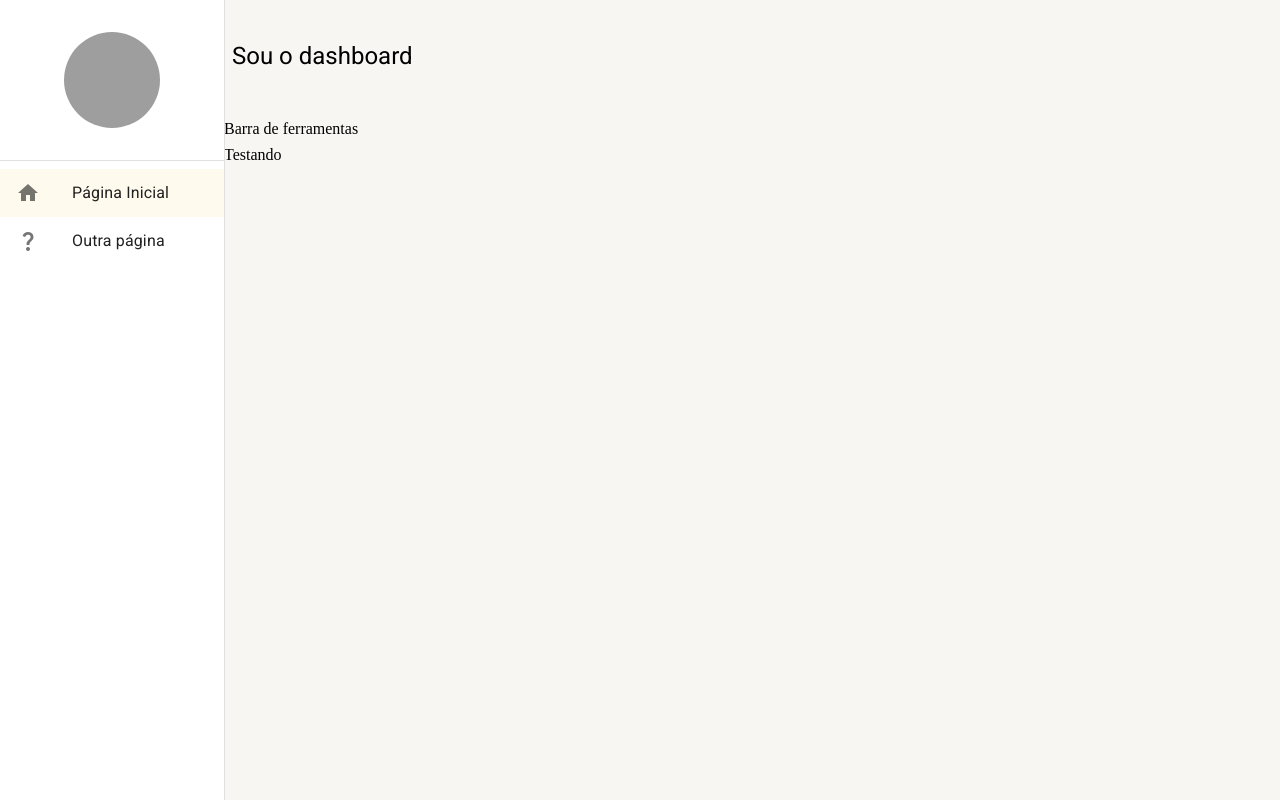
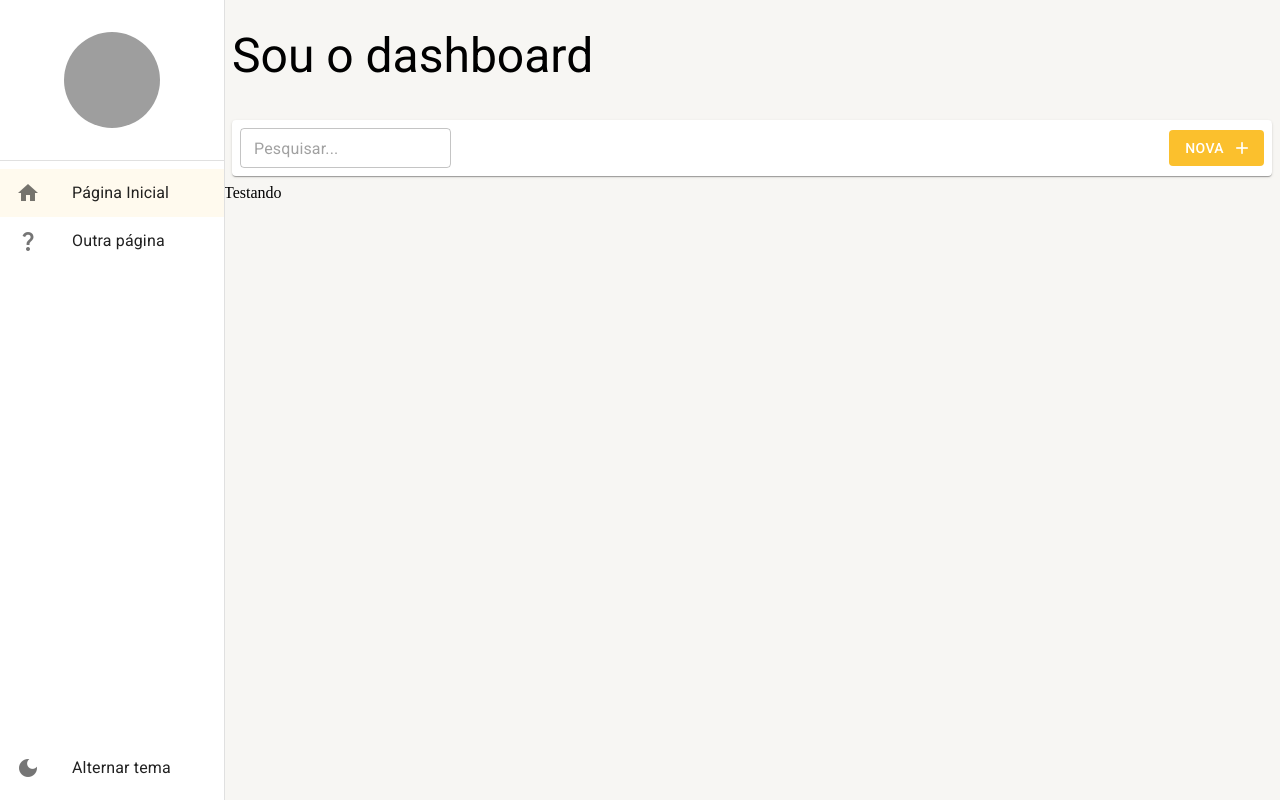
Before and after one commit to limaalan/projeto_react, a React (Create React App) app: page /pagina-inicial in a window 1280 px wide. Built offline with nearby package versions, Linux system fonts and the light colour scheme; grey boxes are pictures that could not be loaded.

Commit message:
feat: criar campo de pesquisa e botão de pesquisar

```diff
--- a/src/pages/dashboard/Dashboard.tsx
+++ b/src/pages/dashboard/Dashboard.tsx
@@ -1,9 +1,16 @@
 import { LayoutBaseDePagina } from "../../shared/layouts";
-
-export const Dashboard = () =>{
-    return (
-        <LayoutBaseDePagina titulo="Sou o dashboard">
-            Testando
-        </LayoutBaseDePagina>
-    );
-}
+import { BarraDeFerramentas } from "../../shared/components";
+export const Dashboard = () => {
+  return (
+    <LayoutBaseDePagina
+      titulo="Sou o dashboard"
+      barraDeFerramentas={
+        <BarraDeFerramentas
+            mostrarInputBusca
+            textoBotaoNovo="Nova"
+        />}
+    >
+      Testando
+    </LayoutBaseDePagina>
+  );
+};
--- /dev/null
+++ b/src/shared/components/barra-de-ferramentas/BarraDeFerramentas.tsx
@@ -0,0 +1,57 @@
+import { Box, Button, Icon, Paper, TextField, useTheme } from "@mui/material";
+
+interface IBarraDeFerramentasProps {
+  textoDaBusca?: string;
+  mostrarInputBusca?: boolean;
+  aoMudarTextoDeBusca?: (novoTexto: string) => void;
+
+  textoBotaoNovo?: string;
+  mostrarBotaoNovo?: boolean;
+  aoClicarEmNovo?: () => void;
+}
+
+export const BarraDeFerramentas: React.FC<IBarraDeFerramentasProps> = ({
+  textoDaBusca = "",
+  mostrarInputBusca = false,
+  aoMudarTextoDeBusca,
+  aoClicarEmNovo,
+  textoBotaoNovo = "Novo",
+  mostrarBotaoNovo = "true",
+}) => {
+  const theme = useTheme();
+  return (
+    <Box
+      component={Paper}
+      height={theme.spacing(5)}
+      marginX={1}
+      padding={1}
+      paddingX={1}
+      display="flex"
+      alignItems="center"
+      gap={1}
+    >
+      {mostrarInputBusca && (
+        <TextField
+          size="small"
+          value={textoDaBusca}
+          onChange={(e) => aoMudarTextoDeBusca?.(e.target.value)}
+          placeholder="Pesquisar..."
+        />
+      )}
+
+      <Box flex={1} display="flex" justifyContent="end">
+        {mostrarBotaoNovo && (
+          <Button
+            color="primary"
+            disableElevation
+            variant="contained"
+            onClick={aoClicarEmNovo}
+            endIcon={<Icon>add</Icon>}
+          >
+            {textoBotaoNovo}
+          </Button>
+        )}
+      </Box>
+    </Box>
+  );
+};
--- a/src/shared/components/index.ts
+++ b/src/shared/components/index.ts
@@ -1 +1,2 @@
 export * from './menu-lateral/MenuLateral';
+export * from './barra-de-ferramentas/BarraDeFerramentas'
--- a/src/shared/components/menu-lateral/MenuLateral.tsx
+++ b/src/shared/components/menu-lateral/MenuLateral.tsx
@@ -11,33 +11,36 @@ import {
   useTheme,
 } from "@mui/material";
 import { Box } from "@mui/system";
-import { useDrawerContext } from "../../context";
+import { useAppThemeContext, useDrawerContext } from "../../context";
 import { useMatch, useNavigate, useResolvedPath } from "react-router-dom";
 
 interface IMenuLateral {
   children: React.ReactNode;
 }
-interface IListItemLinkProps{
-  to:string,
-  icon:string,
-  label:string,
-  onClick: (()=>void) | undefined;
+interface IListItemLinkProps {
+  to: string;
+  icon: string;
+  label: string;
+  onClick: (() => void) | undefined;
 }
-const ListItemLink: React.FC<IListItemLinkProps> = ({to, icon , label, onClick}) => {
+const ListItemLink: React.FC<IListItemLinkProps> = ({
+  to,
+  icon,
+  label,
+  onClick,
+}) => {
   const navigate = useNavigate();
 
   const resolvedPath = useResolvedPath(to);
-  const match = useMatch({path:resolvedPath.pathname, end:false});
+  const match = useMatch({ path: resolvedPath.pathname, end: false });
 
-  const hadleClick= ()=>{
+  const hadleClick = () => {
     navigate(to);
     onClick?.();
-  }
+  };
 
   return (
-    <ListItemButton
-      onClick = {hadleClick}
-      selected = {!!match}>
+    <ListItemButton onClick={hadleClick} selected={!!match}>
       <ListItemIcon>
         <Icon>{icon}</Icon>
         {/* <Home/> */}
@@ -49,7 +52,8 @@ const ListItemLink: React.FC<IListItemLinkProps> = ({to, icon , label, onClick})
 export const MenuLateral: React.FC<IMenuLateral> = ({ children }) => {
   const theme = useTheme();
   const smDown = useMediaQuery(theme.breakpoints.down("sm")); // Media query que retorna true em telas menores que 'sm'
-  const { isDrawerOpen, toggleDrawerOpen, drawerOptions} = useDrawerContext();
+  const { isDrawerOpen, toggleDrawerOpen, drawerOptions } = useDrawerContext();
+  const { toggleTheme } = useAppThemeContext();
   return (
     <>
       <Drawer
@@ -78,15 +82,26 @@ export const MenuLateral: React.FC<IMenuLateral> = ({ children }) => {
           <Divider />
           <Box flex={1}>
             <List component="nav">
-                {drawerOptions.map(drawerOption=>(
-                  <ListItemLink
-                  key = {drawerOption.path}
+              {drawerOptions.map((drawerOption) => (
+                <ListItemLink
+                  key={drawerOption.path}
                   icon={drawerOption.icon}
-                  to = {drawerOption.path}
-                  label = {drawerOption.label}
-                  onClick={smDown? toggleDrawerOpen : undefined}
+                  to={drawerOption.path}
+                  label={drawerOption.label}
+                  onClick={smDown ? toggleDrawerOpen : undefined}
                 />
-                ))}
+              ))}
+            </List>
+          </Box>
+
+          <Box>
+            <List component="nav">
+              <ListItemButton onClick={toggleTheme} >
+                <ListItemIcon>
+                  <Icon>dark_mode</Icon>
+                </ListItemIcon>
+                <ListItemText primary="Alternar tema" />
+              </ListItemButton>
             </List>
           </Box>
         </Box>
--- a/src/shared/layouts/LayoutBaseDePagina.tsx
+++ b/src/shared/layouts/LayoutBaseDePagina.tsx
@@ -1,19 +1,23 @@
 import { Box, Icon, IconButton, Typography, useMediaQuery, useTheme } from "@mui/material";
 import { useDrawerContext } from "../context";
+import { ReactNode } from "react";
 
 interface ILayoutBaseDePagina{
     children:React.ReactNode
     titulo : string
+    barraDeFerramentas?: ReactNode
 }
 
-export const LayoutBaseDePagina:React.FC<ILayoutBaseDePagina> = ({children, titulo})=>{
+export const LayoutBaseDePagina:React.FC<ILayoutBaseDePagina> = ({children, titulo,barraDeFerramentas})=>{
     const theme = useTheme()
     const smDown = useMediaQuery(theme.breakpoints.down('sm'));
+    const mdDown = useMediaQuery(theme.breakpoints.down('md'));
+
     const {toggleDrawerOpen}= useDrawerContext();
 
     return(
         <Box height='100%' display='flex' flexDirection='column' gap={1} > {/*Gap da distancia do MUI*/ }
-            <Box padding={1} height={theme.spacing(12)} display='flex' alignItems='center'>
+            <Box padding={1} display='flex' alignItems='center' height={theme.spacing(smDown? 6 : mdDown? 8 : 12)} >
                 {
                     smDown? // smDown&&( iconbuton ....)
                     <IconButton onClick={toggleDrawerOpen}>
@@ -23,16 +27,24 @@ export const LayoutBaseDePagina:React.FC<ILayoutBaseDePagina> = ({children, titu
                 }
 
 
-                <Typography variant = 'h5'>
+                <Typography
+                    variant = {smDown? 'h5': mdDown ? 'h4' : 'h3'}
+                    overflow='hidden'
+                    whiteSpace='nowrap'
+                    textOverflow='ellipsis'
+
+                    >
                     {titulo}
                 </Typography>
             </Box>
 
-            <Box>
-                Barra de ferramentas
-            </Box>
+            {barraDeFerramentas && (<Box>
+                {barraDeFerramentas}
+            </Box>)}
 
-            <Box>
+            <Box
+                flex = {1} /* Ocupa todo o espaço disponível*/
+                overflow="auto" /* Para ter scroll apenas nesse box*/>
                 {children}
 
             </Box>
--- a/src/shared/themes/Dark.ts
+++ b/src/shared/themes/Dark.ts
@@ -19,5 +19,11 @@ export const DarkTheme  = createTheme({
             default:'#202124', // Fundo
             paper:'#303134',  // Cards,etc
         }
+    },
+    typography:{
+        allVariants:{
+            color:"white"
+        }
+
     }
 });
```
